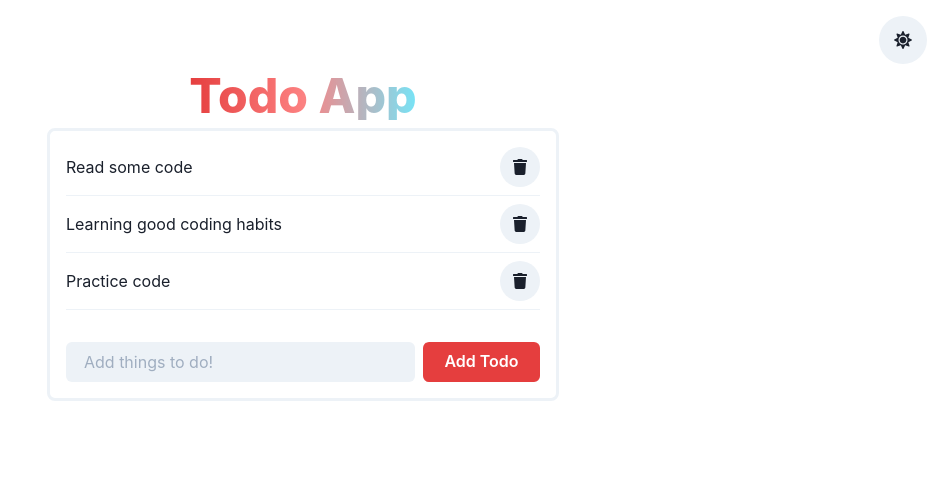
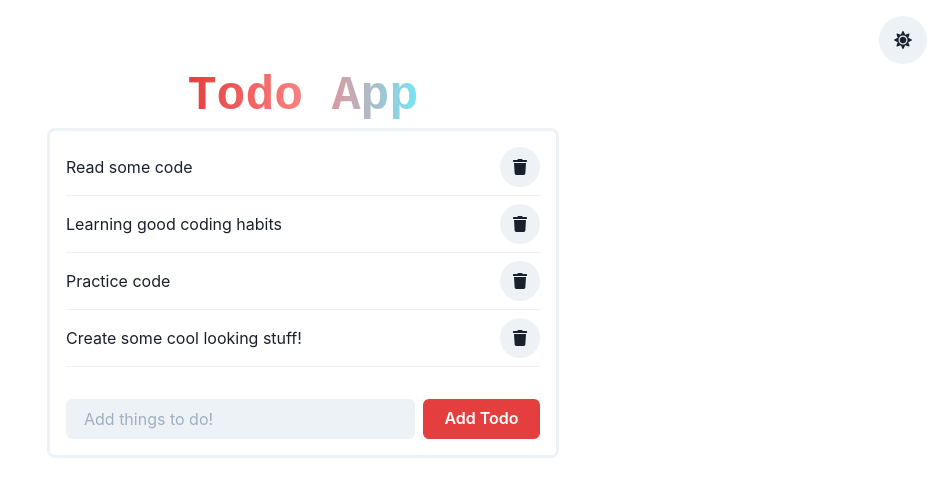
Before and after one commit to nme22/todolist, a Next.js app: page / in a window 1280 px wide. Shown: the top 496 px of the page, without its empty margins (337-1280 px from the left). Built offline with nearby package versions, Linux system fonts and the light colour scheme.

Commit message:
changing font

```diff
--- a/components/TodoList.js
+++ b/components/TodoList.js
@@ -25,6 +25,10 @@ function TodoList({}) {
     {
       id: 3,
       body: 'Practice code',
+    },
+    {
+      id: 4,
+      body: 'Create some cool looking stuff!',
     },
   ];
   const [todos, setTodos] = useState(initialTodos);
--- a/pages/index.js
+++ b/pages/index.js
@@ -22,6 +22,7 @@ export default function Home(todos, deleteTodo) {
         size="2xl"
         bgGradient="linear(to-r, red.500, red.300, cyan.300)"
         bgClip="text"
+        fontFamily="monospace"
       >
         Todo App
       </Heading>
```
